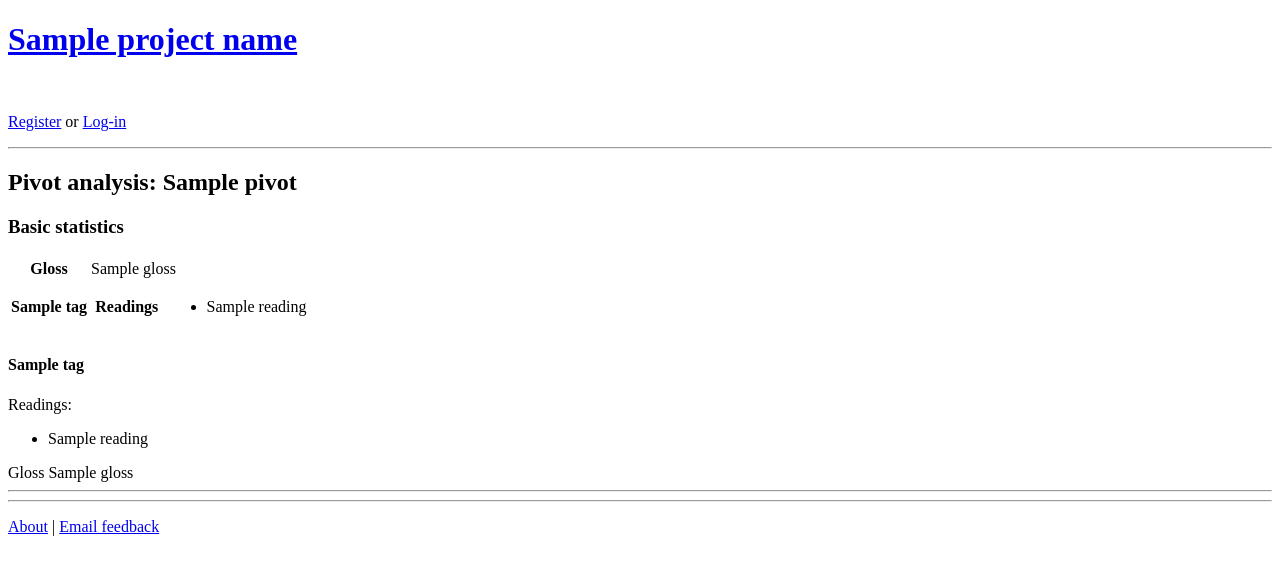
After one commit to larsyencken/kanjitester, a Django app: template kanji_test/analysis/templates/analysis/pivot_detail.html in a window 1280 px wide. The commit adds this page. Shown: the top 575 px of the page. Run offline with Django 3.2, Linux system fonts and the light colour scheme; the template is opened without the code that fills it: most values are stand-ins (such as "Sample title", 1, 10 or a date in 2020).

Commit message:
Adds basic viewing of lexical details of pivots.

```diff
--- /dev/null
+++ b/kanji_test/analysis/templates/analysis/pivot_detail.html
@@ -0,0 +1,100 @@
+{% extends "base.html" %}
+
+{% block title %}
+Pivot Analysis |
+{% ifequal pivot_type "w" %}Word:{% else %}Kanji:{% endifequal %}
+{{pivot}}
+{% endblock %}
+
+{% block content %}
+<h2>Pivot analysis: {{pivot}}</h2>
+
+<h3>Basic statistics</h3>
+
+{% ifequal pivot_type "w" %}
+
+  {% for lexeme in lexemes %}
+    <h4>Lexeme {{lexeme.id}}</h4>
+    <table class="span-16 results">
+      <tr>
+        <th width="25%">Senses:</th>
+        <td colspan="2">
+          <ul class="bottom">
+          {% for sense in lexeme.sense_set.all %}
+            <li>{{sense.gloss}}</li>
+          {% endfor %}
+          </ul>
+        </td>
+      </tr>
+      {% for partial_lexeme in lexeme.partiallexeme_set.all %}
+      <tr>
+        <th rowspan="2">{{partial_lexeme.syllabus.tag.title}}:</th>
+        <th>Readings:</th>
+        <td>
+          <ul class="bottom">
+          {% for lexeme_reading in partial_lexeme.reading_set.all %}
+          <li>{{lexeme_reading.reading}}</li>
+          {% endfor %}
+          </ul>
+        </td>
+      </tr>
+      <tr>
+        <th>Surfaces:</th>
+        <td>
+          {% if partial_lexeme.surface_set.count %}
+            <ul class="bottom">
+            {% for lexeme_surface in partial_lexeme.surface_set.all %}
+              <li>{{lexeme_surface.surface}}</li>
+            {% endfor %}
+            </ul>
+          {% else %}
+            None
+          {% endif %}
+        </td>
+      </tr>
+      {% endfor %}
+    </table>
+  {% endfor %}
+
+{% else %}
+  <table class="span-16 results">
+    <tr>
+      <th width="25%">Gloss</th>
+      <td colspan="2">{{kanji.gloss}}</td>
+    </tr>
+    {% for partial_kanji in kanji.partialkanji_set.all %}
+      <tr>
+        <th>{{partial_kanji.syllabus.tag.title}}</th>
+        <th>Readings</th>
+        <td>
+          <ul class="bottom">
+          {% for reading in partial_kanji.reading_set.all %}
+            <li>{{reading.reading}}</li>
+          {% endfor %}
+          </ul>
+        </td>
+      </tr>
+    {% endfor %}
+  </table>
+
+  {% for partial_kanji in partial_kanjis %}
+  <h4>{{partial_kanji.syllabus.tag}}</h4>
+    <tr>
+      <th width="25%">Readings:</th>
+      <td>
+        <ul class="bottom">
+        {% for reading in partial_kanji.reading_set.all %}
+          <li>{{reading.reading}}</li>
+        {% endfor %}
+        </ul>
+      </td>
+    </tr>
+    <tr>
+      <th>Gloss</th>
+      <td>{{partial_kanji.kanji.gloss}}</td>
+    </tr>
+  </table>
+  {% endfor %}
+
+{% endifequal %}
+{% endblock %}
--- a/kanji_test/analysis/urls.py
+++ b/kanji_test/analysis/urls.py
@@ -21,6 +21,8 @@ urlpatterns = patterns('kanji_test.analysis.views',
     url(r'^raters/(?P<rater_id>[0-9]+)/$', 'rater_detail',
             name='analysis_rater_detail'),
     url(r'^pivots/$', 'pivots', name='analysis_pivots'),
+    url(r'^pivots/(?P<pivot_type>[wk])/$', 'pivot_detail',
+            name='analysis_pivot_detail'),
 )
 
 # vim: ts=4 sw=4 sts=4 et tw=78:
--- a/kanji_test/lexicon/models.py
+++ b/kanji_test/lexicon/models.py
@@ -272,6 +272,7 @@ class KanjiReading(models.Model):
 
     class Meta:
         unique_together = (('reading', 'kanji', 'reading_type'),)
+        ordering = ['kanji', 'reading']
 
     def __unicode__(self):
         return u'%s /%s/' % (self.kanji, self.reading)
--- a/kanji_test/media/css/tutor.css
+++ b/kanji_test/media/css/tutor.css
@@ -16,9 +16,9 @@ a { text-decoration: none; }
 
 #footer { text-align: center; }
 
-table.results { border: 1px solid #666; border-collapse: collapse; }
-.results th { border: 1px solid #666; }
-.results td { border: 1px solid #666; }
+table.results { border: 1px solid #ddd; border-collapse: collapse; }
+.results th { border: 1px solid #ddd; }
+.results td { border: 1px solid #ddd; }
 
 /* Pre-blueprint stuff */
 
--- a/kanji_test/templates/base.html
+++ b/kanji_test/templates/base.html
@@ -46,14 +46,19 @@
       </div>
     </div>
 
-    <hr/>
+    <hr />
 
     {% block super_content %}
-    <div id="content" {% block content_attrs %}class="column span-19 last"{% endblock %}>
-      {% block content %}{% endblock %}
+    <div id="content" class="column span-19 last">
+      {% block content %}
+      {% endblock %}
     </div>
     {% endblock %}
+
+    <hr class="space" />
+
     <hr />
+
     <div id="footer" class="column span-19 last">
       <p class="small quiet">
         <a class="quiet" href="{% url tutor_about %}">About</a>
--- a/kanji_test/user_model/models.py
+++ b/kanji_test/user_model/models.py
@@ -27,6 +27,7 @@ class Syllabus(models.Model):
 
     class Meta:
         verbose_name_plural = 'syllabi'
+        ordering = ['tag']
 
     def __unicode__(self):
         return self.tag
@@ -168,6 +169,7 @@ class PartialLexeme(models.Model):
 
     class Meta:
         unique_together = (('syllabus', 'lexeme'),)
+        ordering = ['syllabus', 'lexeme']
 
 class SenseNote(models.Model):
     """
@@ -198,6 +200,7 @@ class PartialKanji(models.Model):
     class Meta:
         verbose_name_plural = 'partial kanji'
         unique_together = (('syllabus', 'kanji'),)
+        ordering = ['syllabus', 'kanji']
 
 #----------------------------------------------------------------------------#
 
```
Also changed, not shown: kanji_test/analysis/templates/analysis/pivots.html (+10 -2 lines), kanji_test/analysis/views.py (+30 -1 lines).
